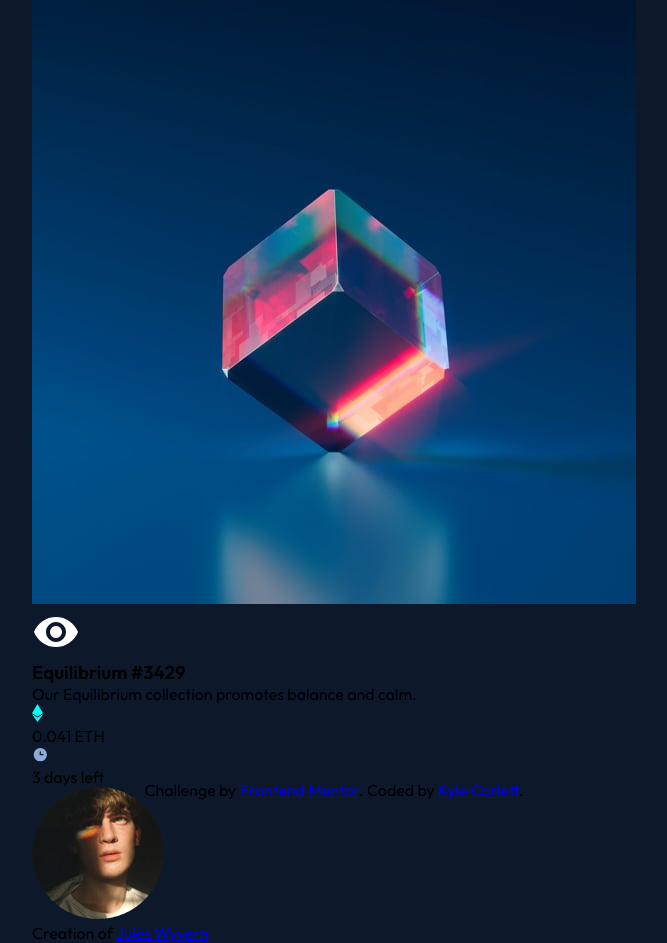
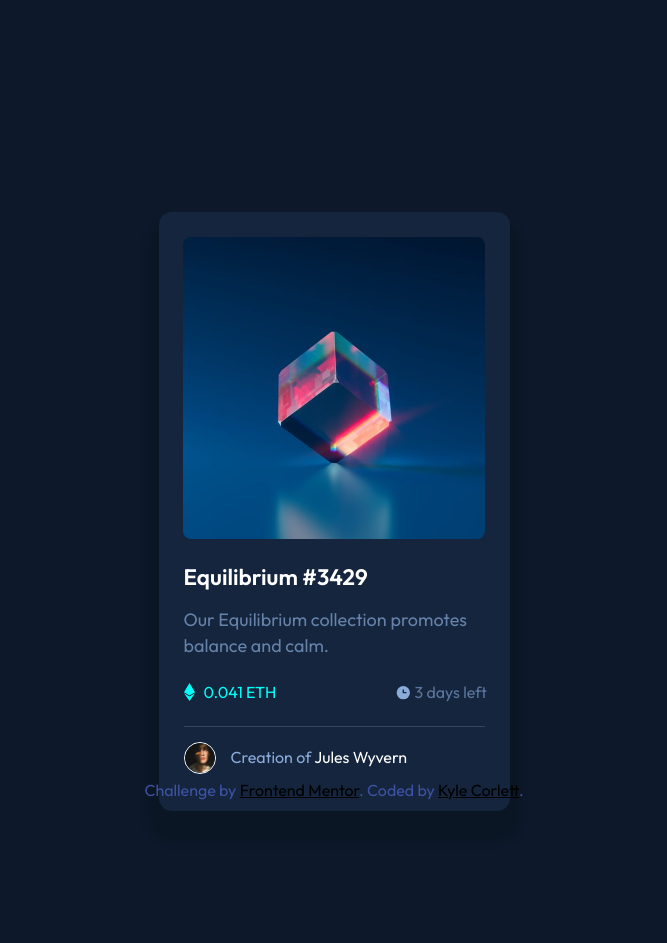
Before and after one commit to KyleCorlett/nft_FrontEndMentor, a plain HTML site: page index.html in a window 1280 px wide. Shown: the top 943 px of the page, without its empty margins (386-1053 px from the left). After the commit the page ends 900 px from the top, so only its background shows below. Drawn offline with Linux system fonts and the light colour scheme; a web font is replaced by a local one.

Commit message:
Css Fleshed Out

```diff
--- a/index.html
+++ b/index.html
@@ -2,7 +2,7 @@
 <html lang="en">
 <head>
   <meta charset="UTF-8">
-  <meta name="viewport" content="width=device-width, initial-scale=1.0"> <!-- displays site properly based on user's device -->
+  <meta name="viewport" content="width=device-width, initial-scale=1.0">
   <link rel="stylesheet" href="stylesheet.css">
   <link rel="icon" type="image/png" sizes="32x32" href="./images/favicon-32x32.png">
 
@@ -12,8 +12,8 @@
 <body>
   <main class="card_container">
      <div class="img_container">
-       <img class="photo" src="./images/image-equilibrium.jpg" alt="Equilibrium Image">
-       <div class="hide">
+       <img class="eq_image" src="./images/image-equilibrium.jpg" alt="Equilibrium Image">
+       <div class="hidden">
            <div class="svg">
              <svg  width="48" height="48" xmlns="http://www.w3.org/2000/svg"><g fill="none" fill-rule="evenodd"><path d="M0 0h48v48H0z"/><path d="M24 9C14 9 5.46 15.22 2 24c3.46 8.78 12 15 22 15 10.01 0 18.54-6.22 22-15-3.46-8.78-11.99-15-22-15Zm0 25c-5.52 0-10-4.48-10-10s4.48-10 10-10 10 4.48 10 10-4.48 10-10 10Zm0-16c-3.31 0-6 2.69-6 6s2.69 6 6 6 6-2.69 6-6-2.69-6-6-6Z" fill="#fff" fill-rule="nonzero"/></g></svg>
            </div>
@@ -28,27 +28,25 @@
                  <svg width="11" height="18" xmlns="http://www.w3.org/2000/svg"><path d="M11 10.216 5.5 18 0 10.216l5.5 3.263 5.5-3.262ZM5.5 0l5.496 9.169L5.5 12.43 0 9.17 5.5 0Z" fill="#00FFF8" /></svg>
                </div>
                <span> 0.041 ETH</span>
-
              </div>
            <div class="timeleft">
              <div class="svg1">
                 <svg width="17" height="17" xmlns="http://www.w3.org/2000/svg"><path d="M8.305 2.007a6.667 6.667 0 1 0 0 13.334 6.667 6.667 0 0 0 0-13.334Zm2.667 7.334H8.305a.667.667 0 0 1-.667-.667V6.007a.667.667 0 0 1 1.334 0v2h2a.667.667 0 0 1 0 1.334Z" fill="#8BACD9" /></svg>
              </div>
-             <span> 3 days left</span>
-
+             <span>3 days left</span>
            </div>
          </div>
      </div>
      <div class="avatar">
        <div class="sub_av">
          <img src="./images/image-avatar.png" alt="Image of Jules Wyvern">
-         <p class="creator"> Creation of <span class="name"> <a href="https://www.frontendmentor.io?ref=challenge">Jules Wyvern</a> </span> </p>
+         <p class="creator"> Creation of <span class="name"><a href="https://www.frontendmentor.io?ref=challenge">Jules Wyvern</a></span></p>
        </div>
      </div>
   </main>
   <footer>
     Challenge by <a href="https://www.frontendmentor.io?ref=challenge" target="_blank">Frontend Mentor</a>.
-    Coded by <a href="https://www.kylecorlett.tech/">Kyle Corlett</a>.
+    Coded by <a href="https://www.kylecorlett.tech/" target="_blank">Kyle Corlett</a>.
   </footer>
 </body>
 </html>
--- a/stylesheet.css
+++ b/stylesheet.css
@@ -1,4 +1,7 @@
 @import url('https://fonts.googleapis.com/css2?family=Big+Shoulders+Display:wght@700&family=Kaushan+Script&family=Lexend+Deca:wght@100;400&family=Montserrat:wght@200;300;600&family=Outfit:wght@300;400;600&family=Permanent+Marker&family=Qwigley&family=Road+Rage&family=Shalimar&display=swap');
+
+/* Main */
+
 *{
     margin: 0;
     padding: 0;
@@ -12,11 +15,210 @@ body{
     display: grid;
     place-items: center;
 }
+h3{
+    color: hsl(0, 0%, 100%);
+    font-weight: 600;
+    margin-bottom: 15px;
+    margin-top: 20px;
+    cursor: pointer;
+    font-size: 1.9ch;
+    padding: 2PX;
+    padding-left: 0;
+    line-height: 1.6rem;
+}
 
-footer {
+/* Mobile */
+
+@media(max-width: 375px) {
+    *{
+        margin: 0;
+        padding: 0;
+        box-sizing: border-box;
+        font-family: 'Outfit', sans-serif;
+    }
+    body{
+        width: 300px;
+        height: 509px;
+        background-color:hsl(217, 54%, 11%) ;
+        display: grid;
+        place-items: center;
+    }
+    .card_container{
+        margin-top: 1%;
+        border-radius: 13px;
+        background-color: hsl(216, 50%, 16%);
+        width: 300px;
+        height: auto;
+        box-shadow: 0px 20px 5px 14px rgba(0, 0, 0, 0.116);
+        margin-left: 19%;
+    }
+    .img_container img{
+        width: 250px;
+        height: 250px;
+        border-radius: 8px;
+        cursor: pointer;
+    }
+    .img_container .svg{
+        display: grid;
+        place-items: center;
+        width: 250px;
+        height: 250px;
+        background-color: hsla(178, 100%, 50%, 0.479);
+        position: absolute;
+        border-radius: 8px;
+    }
+    h3{
+        color: hsl(0, 0%, 100%);
+        font-weight: 400;
+        margin-bottom: 15px;
+        margin-top: 25px;
+        cursor: pointer;
+    }
+    .txt{
+        padding: 1px 25px;
+        font-size: 18px;
+        color: hsl(215, 51%, 70%);
+    }
+    .hide{
+        display: none;
+        top: 0;
+        left: 25px;
+        position: absolute;
+    }
+}
+
+/* Footer */
+
+footer{
     position: absolute;
     bottom: 0;
+    color: hsl(228, 45%, 44%)
+}
+footer a{
+    color: black;
 }
 footer a:visited{
-    color: blue;
+    color: black;
 }
+
+/* Card */
+
+.card_container{
+    margin-top: 8.5%;
+    border-radius: 13px;
+    background-color: hsl(216, 50%, 16%);
+    width: 351px;
+    height: 599px;
+    box-shadow: 0px 20px 5px 14px rgba(0, 0, 0, 0.116);
+    padding: 5px;
+}
+.img_container {
+    display: grid;
+     place-items: center;
+     margin-top: 20px;
+     position: relative;
+}
+.img_container img{
+    width: 302px;
+    height: 302px;
+    border-radius: 8px;
+    /* position: relative; */
+    cursor: pointer;
+}
+.hidden{
+    display: none;
+    /* top: 0; */
+    bottom: 3px;
+    left: 20px;
+    position: absolute;
+}
+.img_container .svg{
+    display: grid;
+    place-items: center;
+    width: 300px;
+    height: 300px;
+    background-color: hsla(178, 100%, 50%, 0.479);
+    position: absolute;
+    border-radius: 8px;
+}
+img:hover + .hidden{
+    display: block;
+    cursor: pointer;
+}
+.svg{
+    width: 10px;
+    position: absolute;
+    bottom: -3px;
+}
+.svg1{
+    width: 10px;
+    position: absolute;
+    bottom: -3px;
+}
+.flex{
+    display: flex;
+    justify-content: space-between;
+    border-bottom: 1px solid hsla(0, 0%, 100%, 0.151);
+    padding: 20px 0;
+    align-items: center;
+}
+.txt{
+    padding: 4px 20px;
+    font-size: 18px;
+    color: hsla(215, 52%, 70%, 0.692);
+    line-height: 26px;
+}
+.txt h3:hover{
+    color: hsl(178, 100%, 50%);
+}
+.etherium{
+    color: hsl(178, 100%, 50%);
+    font-size: 15px;
+    width: 100px;
+    position: relative;
+}
+.timeleft{
+    color: hsl(178, 100%, 50%);
+    font-size: 15px;
+    width: 100px;
+    position: relative;
+    margin-right: -10px;
+}
+.etherium span{
+    margin-left: 20px;
+    font-size: 1rem;
+}
+.timeleft span{
+    color: hsla(215, 52%, 70%, 0.603);
+    margin-left: 20px;
+    font-size: 1rem;
+}
+.avatar{
+   padding: 11px 22px 10px;
+}
+.avatar img{
+    width: 32px;
+    height: 32px;
+    float: left;
+    margin-left: -2px;
+     border: 1px solid #fff;
+    border-radius: 50%;
+}
+.avatar span.name a:hover{
+    color: hsl(178, 100%, 50%);
+}
+.sub_av{
+    display: inline;
+}
+.sub_av p {
+    padding-left: 45px;
+    padding-top: 5px;
+}
+.creator{
+    color:hsl(215, 51%, 70%) ;
+}
+span.name a{
+    cursor: pointer;
+    text-decoration: none;
+    color: hsl(0, 0%, 100%);
+}
```
